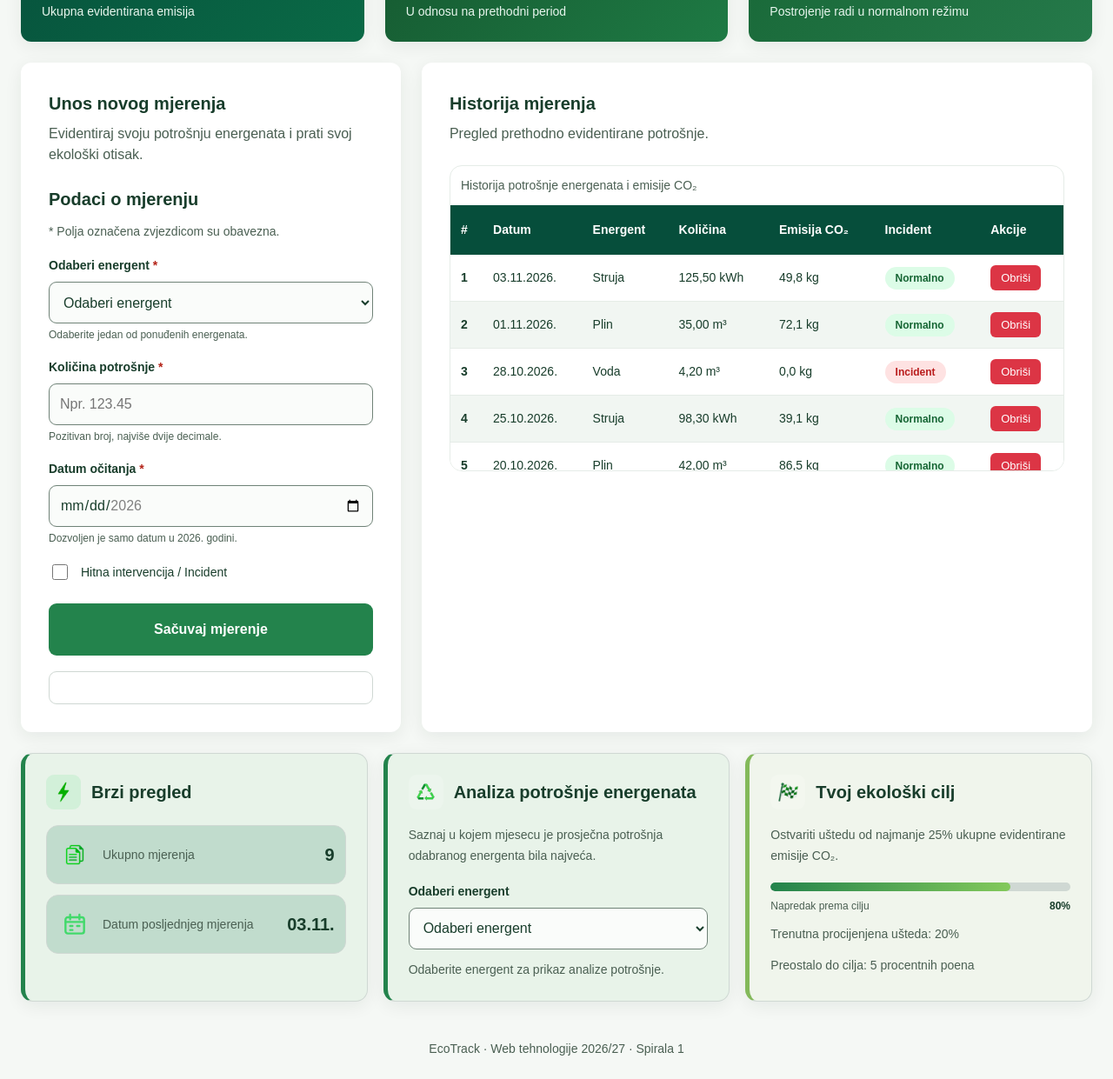
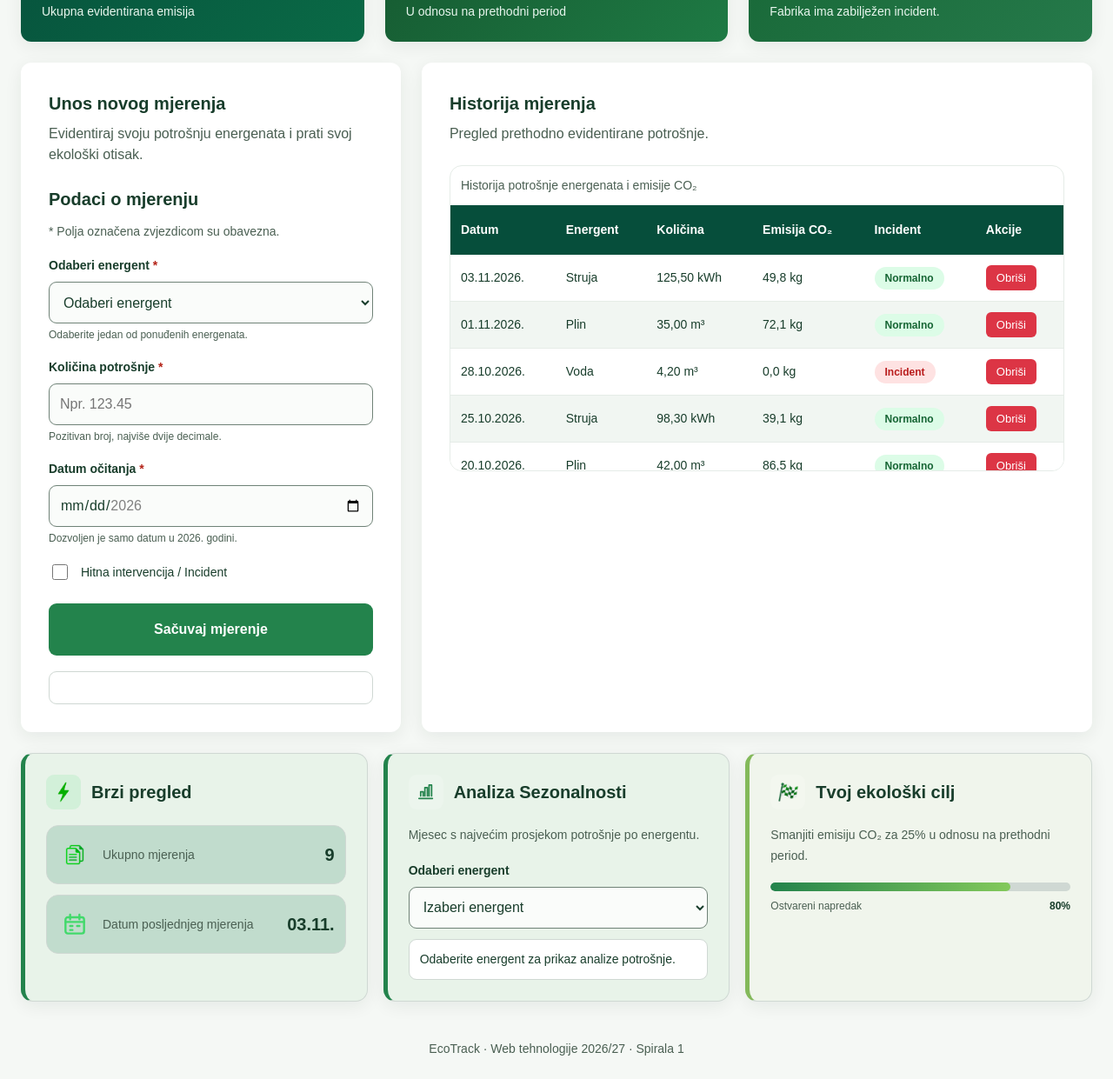
Before and after one commit to ahakanovic1/wt2627P20069, a plain HTML site: page index.html in a window 1280 px wide. Shown: the part 454-1695 px from the top of the page at 87% size. Drawn offline with Linux system fonts and the light colour scheme.

Commit message:
Dodane odredjene promejne na UI oko dodavanje novog UI elementa vezan za dodatnu funkcionalnsot sezonalnostEnergenta

```diff
--- a/css/stil.css
+++ b/css/stil.css
@@ -771,6 +771,7 @@ caption {
 thead th {
     position: sticky;
     top: 0;
+    z-index: 1;
 
     padding: var(--space-md) var(--space-sm);
     background-color: var(--color-primary-deep);
@@ -800,6 +801,7 @@ tbody tr:hover {
 }
 
 .status-badge {
+    position: relative;
     display: inline-block;
     padding: var(--space-2xs) var(--space-sm);
 
@@ -972,6 +974,40 @@ tbody tr:hover {
     margin-top: var(--space-sm);
 }
 
+.analysis-icon svg {
+    width: var(--icon-size);
+    height: var(--icon-size);
+    fill: none;
+    stroke: var(--color-valid);
+    stroke-width: 1.8;
+    stroke-linecap: round;
+    stroke-linejoin: round;
+}
+
+.eco-tip .analysis-result {
+    margin-top: var(--space-md);
+    padding: var(--space-sm);
+    border: var(--border-width) solid var(--color-border);
+    border-radius: var(--radius-small);
+    background-color: var(--color-surface);
+    color: var(--color-text);
+    font-size: var(--font-size-small);
+    overflow-wrap: anywhere;
+}
+
+.analysis-result-label {
+    display: block;
+    color: var(--color-text-secondary);
+    font-size: var(--font-size-xs);
+    font-weight: 700;
+}
+
+.analysis-result-month {
+    display: block;
+    margin: var(--space-xs) 0;
+    font-size: var(--font-size-lg);
+}
+
 .eco-goal .goal-description {
     margin-bottom: var(--space-md);
 }
--- a/index.html
+++ b/index.html
@@ -73,7 +73,7 @@
                 <span class="stat-icon" aria-hidden="true">✓</span>
                 <h3>Status Fabrike</h3>
                 <p data-testid="kartica-status">Aktivno</p>
-                <small>Postrojenje radi u normalnom režimu</small>
+                <small data-testid="status-opis">Postrojenje radi u normalnom režimu.</small>
             </article>
 
         </section>
@@ -160,7 +160,6 @@
 
                     <thead>
                         <tr>
-                            <th scope="col">#</th>
                             <th scope="col">Datum</th>
                             <th scope="col">Energent</th>
                             <th scope="col">Količina</th>
@@ -172,7 +171,6 @@
 
                     <tbody>
                         <tr>
-                            <th scope="row">1</th>
                             <td data-column="datum"><time datetime="2026-11-03">03.11.2026.</time></td>
                             <td data-column="energent">Struja</td>
                             <td data-column="kolicina">125,50 kWh</td>
@@ -185,7 +183,6 @@
                             </td>
                         </tr>
                         <tr>
-                            <th scope="row">2</th>
                             <td data-column="datum"><time datetime="2026-11-01">01.11.2026.</time></td>
                             <td data-column="energent">Plin</td>
                             <td data-column="kolicina">35,00 m³</td>
@@ -198,7 +195,6 @@
                             </td>
                         </tr>
                         <tr>
-                            <th scope="row">3</th>
                             <td data-column="datum"><time datetime="2026-10-28">28.10.2026.</time></td>
                             <td data-column="energent">Voda</td>
                             <td data-column="kolicina">4,20 m³</td>
@@ -211,7 +207,6 @@
                         </td>
                         </tr>
                         <tr>
-                            <th scope="row">4</th>
                             <td data-column="datum"><time datetime="2026-10-25">25.10.2026.</time></td>
                             <td data-column="energent">Struja</td>
                             <td data-column="kolicina">98,30 kWh</td>
@@ -224,7 +219,6 @@
                             </td>
                         </tr>
                         <tr>
-                            <th scope="row">5</th>
                             <td data-column="datum"><time datetime="2026-10-20">20.10.2026.</time></td>
                             <td data-column="energent">Plin</td>
                             <td data-column="kolicina">42,00 m³</td>
@@ -236,7 +230,6 @@
                                 </label></td>
                         </tr>
                         <tr>
-                            <th scope="row">6</th>
                             <td data-column="datum"><time datetime="2026-10-15">15.10.2026.</time></td>
                             <td data-column="energent">Voda</td>
                             <td data-column="kolicina">5,10 m³</td>
@@ -249,7 +242,6 @@
                             </td>
                         </tr>
                         <tr>
-                            <th scope="row">7</th>
                             <td data-column="datum"><time datetime="2026-10-12">12.10.2026.</time></td>
                             <td data-column="energent">Struja</td>
                             <td data-column="kolicina">110,75 kWh</td>
@@ -262,7 +254,6 @@
                             </td>
                         </tr>
                         <tr>
-                            <th scope="row">8</th>
                             <td data-column="datum"><time datetime="2026-10-08">08.10.2026.</time></td>
                             <td data-column="energent">Plin</td>
                             <td data-column="kolicina">38,50 m³</td>
@@ -275,7 +266,6 @@
                             </td>
                         </tr>
                         <tr>
-                            <th scope="row">9</th>
                             <td data-column="datum"><time datetime="2026-10-03">03.10.2026.</time></td>
                             <td data-column="energent">Struja</td>
                             <td data-column="kolicina">142,00 kWh</td>
@@ -285,6 +275,7 @@
                                     <input type="checkbox" class="sr-only" checked disabled>
                                                 Incident
                                 </label>
+                            </td>
                         </tr>
                     </tbody>
                 </table>
@@ -323,18 +314,18 @@
 
             <section class="eco-tip" aria-labelledby="analiza-title">
                 <h2 id="analiza-title">
-                    <span class="sidebar-icon"><img src="slike/eko-recikliranje.png" alt=""></span>
-                    Analiza potrošnje energenata
+                    <span class="sidebar-icon analysis-icon" aria-hidden="true"><svg viewBox="0 0 24 24" focusable="false"><path d="M4 20h16M6 17v-5h3v5M11 17V7h3v10M16 17V4h3v13"/></svg></span>
+                    Analiza Sezonalnosti
                 </h2>
-                <p>Saznaj u kojem mjesecu je prosječna potrošnja odabranog energenta bila najveća.</p>
+                <p>Mjesec s najvećim prosjekom potrošnje po energentu.</p>
                 <label for="analiza-energent">Odaberi energent</label>
                 <select id="analiza-energent" data-testid="analiza-energent" aria-describedby="analiza-rezultat">
-                    <option value="">Odaberi energent</option>
+                    <option value="">Izaberi energent</option>
                     <option value="struja">Struja</option>
                     <option value="plin">Plin</option>
                     <option value="voda">Voda</option>
                 </select>
-                <p id="analiza-rezultat" data-testid="analiza-rezultat" aria-live="polite">Odaberite energent za prikaz analize potrošnje.</p>
+                <div id="analiza-rezultat" class="analysis-result" data-testid="analiza-rezultat" aria-live="polite">Odaberite energent za prikaz analize potrošnje.</div>
             </section>
 
             <section class="eco-goal" aria-labelledby="eco-goal-title">
@@ -342,14 +333,12 @@
                     <span class="sidebar-icon"><img src="slike/zastavica-cilj.png" alt=""></span>
                     Tvoj ekološki cilj
                 </h2>
-                <p class="goal-description">Ostvariti uštedu od najmanje 25% ukupne evidentirane emisije CO₂.</p>
+                <p class="goal-description">Smanjiti emisiju CO₂ za 25% u odnosu na prethodni period.</p>
                 <progress class="goal-progress" data-testid="cilj-napredak" value="0" max="100" aria-label="Napredak prema ekološkom cilju">0%</progress>
                 <p class="goal-progress-label">
-                    <span>Napredak prema cilju</span>
+                    <span>Ostvareni napredak</span>
                     <strong data-testid="cilj-napredak-tekst">—</strong>
                 </p>
-                <p class="goal-detail" data-testid="cilj-usteda"></p>
-                <p class="goal-detail" data-testid="cilj-preostalo" aria-live="polite">Nema dovoljno podataka za procjenu ekološkog cilja</p>
             </section>
 
         </aside>
--- a/js/app.js
+++ b/js/app.js
@@ -175,37 +175,36 @@ function azurirajKartice() {
     karticaStatus.textContent = postojiIncident
         ? "Kritično"
         : "Normalno";
+
+    const opisStatusa = document.querySelector('[data-testid="status-opis"]');
+    if (opisStatusa) {
+        opisStatusa.textContent = postojiIncident
+            ? "Fabrika ima zabilježen incident."
+            : "Postrojenje radi u normalnom režimu.";
+    }
 }
 
 function azurirajEkoloskiCilj(ukupnaEmisija, usteda) {
     const progress = document.querySelector('[data-testid="cilj-napredak"]');
     const napredakTekst = document.querySelector('[data-testid="cilj-napredak-tekst"]');
-    const ustedaTekst = document.querySelector('[data-testid="cilj-usteda"]');
-    const preostaloTekst = document.querySelector('[data-testid="cilj-preostalo"]');
-
-    if (!progress || !napredakTekst || !ustedaTekst || !preostaloTekst) return;
+    if (!progress || !napredakTekst) return;
 
     if (!Number.isFinite(ukupnaEmisija) || !Number.isFinite(usteda) || ukupnaEmisija <= 0) {
         progress.value = 0;
         progress.textContent = "0%";
         napredakTekst.textContent = "—";
-        ustedaTekst.textContent = "";
-        preostaloTekst.textContent = "Nema dovoljno podataka za procjenu ekološkog cilja";
+        progress.setAttribute("aria-label", "Nema dovoljno podataka za procjenu ekološkog cilja");
         return;
     }
 
     const procenatUstede = (usteda / ukupnaEmisija) * 100;
     const napredak = Math.max(0, Math.min(100, (procenatUstede / CILJ_USTEDE_PROCENAT) * 100));
-    const preostalo = Math.max(0, CILJ_USTEDE_PROCENAT - procenatUstede);
     const prikaziProcenat = broj => Number(broj.toFixed(2)).toLocaleString("bs-BA", { maximumFractionDigits: 2 });
 
     progress.value = napredak;
+    progress.setAttribute("aria-label", "Napredak prema ekološkom cilju");
     progress.textContent = `${prikaziProcenat(napredak)}%`;
     napredakTekst.textContent = `${prikaziProcenat(napredak)}%`;
-    ustedaTekst.textContent = `Trenutna procijenjena ušteda: ${prikaziProcenat(procenatUstede)}%`;
-    preostaloTekst.textContent = preostalo === 0
-        ? "Ekološki cilj je ostvaren!"
-        : `Preostalo do cilja: ${prikaziProcenat(preostalo)} procentnih poena`;
 }
 
 function azurirajAnalizu() {
@@ -223,10 +222,19 @@ function azurirajAnalizu() {
         return;
     }
 
-    const mjeseci = ["januaru", "februaru", "martu", "aprilu", "maju", "junu", "julu", "augustu", "septembru", "oktobru", "novembru", "decembru"];
-    const nazivi = { struja: "električne energije", plin: "plina", voda: "vode" };
+    const mjeseci = ["Januar", "Februar", "Mart", "April", "Maj", "Juni", "Juli", "August", "Septembar", "Oktobar", "Novembar", "Decembar"];
     const jedinice = { struja: "kWh", plin: "m³", voda: "m³" };
-    analizaRezultat.textContent = `Najveća prosječna potrošnja ${nazivi[energent]} zabilježena je u ${mjeseci[rezultat.mjesec - 1]} i iznosi ${formatirajBroj(rezultat.prosjek)} ${jedinice[energent]} po mjerenju.`;
+    const naslov = document.createElement("span");
+    naslov.className = "analysis-result-label";
+    naslov.textContent = "MJESEC NAJVEĆE PROSJEČNE POTROŠNJE";
+    const mjesec = document.createElement("strong");
+    mjesec.className = "analysis-result-month";
+    mjesec.textContent = mjeseci[rezultat.mjesec - 1];
+    const potrosnja = document.createElement("p");
+    const vrijednost = document.createElement("strong");
+    vrijednost.textContent = `${formatirajBroj(rezultat.prosjek)} ${jedinice[energent]}`;
+    potrosnja.append(vrijednost, document.createTextNode(" po mjerenju"));
+    analizaRezultat.replaceChildren(naslov, mjesec, potrosnja);
 }
 
 function azurirajBrziPregled() {
```
